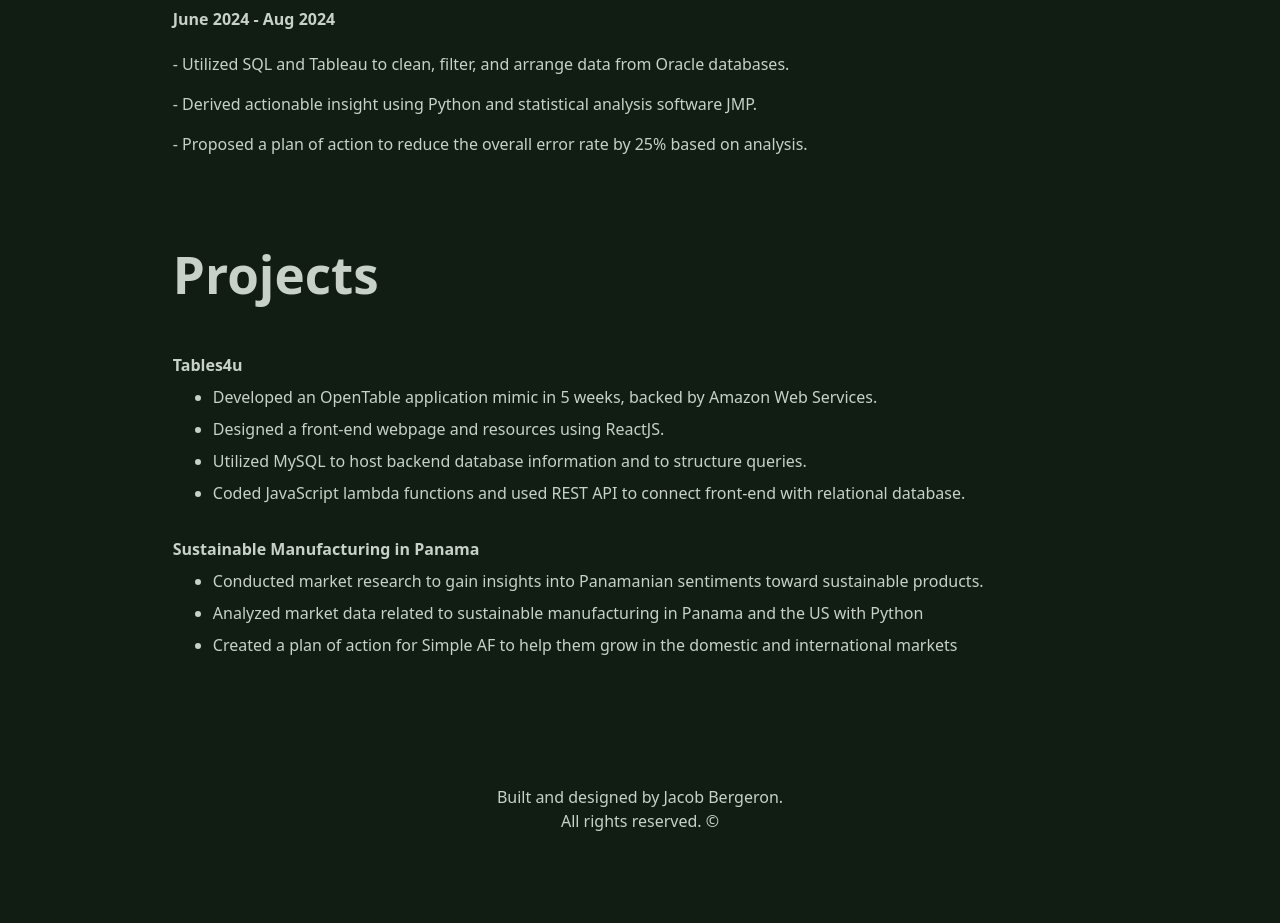
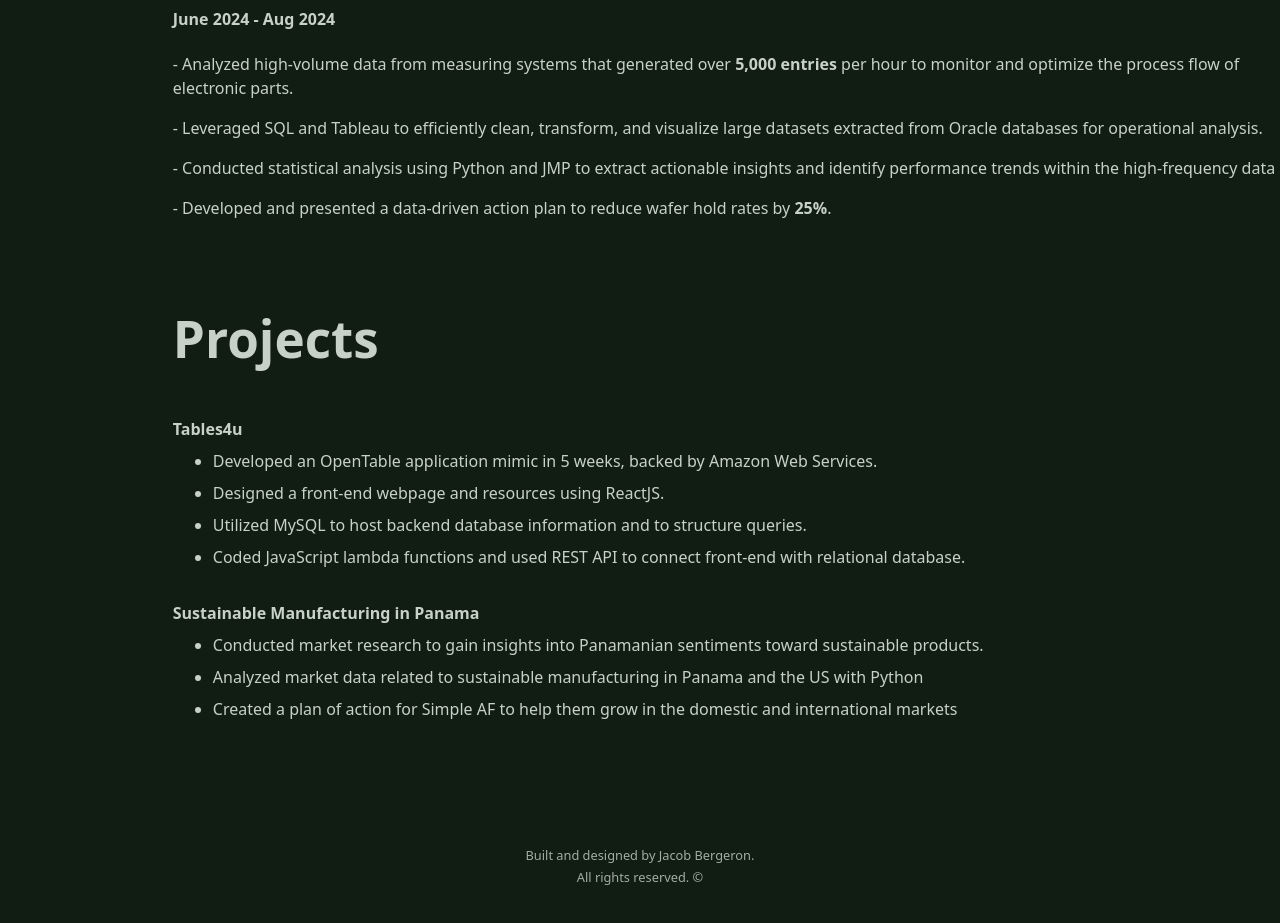
Before and after one commit to Jacob-Bergeron/Personal-Portfolio, a React (Vite) app: page / in a window 1280 px wide. Shown: the part 1129-2052 px from the top of the page. Before the commit the page ends 1978 px from the top, so only its background shows below. Built offline with nearby package versions, Linux system fonts and the light colour scheme.

Commit message:
fade section

```diff
--- a/package.json
+++ b/package.json
@@ -12,11 +12,13 @@
   "dependencies": {
     "@mantine/core": "^8.0.2",
     "@mantine/hooks": "^8.0.2",
+    "aos": "^2.3.4",
     "react": "^19.1.0",
     "react-dom": "^19.1.0"
   },
   "devDependencies": {
     "@eslint/js": "^9.25.0",
+    "@types/aos": "^3.0.7",
     "@types/react": "^19.1.2",
     "@types/react-dom": "^19.1.2",
     "@vitejs/plugin-react": "^4.4.1",
--- a/src/App.tsx
+++ b/src/App.tsx
@@ -1,3 +1,4 @@
+import { useEffect } from 'react';
 import { MantineProvider, Image, Flex, Text } from '@mantine/core';
 import Header from './components/Header';
 import Intro from './components/Intro';
@@ -10,16 +11,30 @@ import SkyImage from './components/SkyImage';
 import "./styles/Global.css";
 import "./App.css"
 
+import AOS from 'aos';
+import 'aos/dist/aos.css';
+import FadeSection from './components/FadeSection';
+
 function App() {
+  useEffect(() => {
+    AOS.init({
+      duration: 1800,
+      once: true,
+      offset: 100,
+    });
+  }, []);
+
   return (
-    <MantineProvider>
+    <MantineProvider >
       <Header />
+      <FadeSection>
       <Intro />
       <About />
       <SkyImage />
       <Experience />
       <ProjectSection />
       <Footer />
+      </ FadeSection>
     </MantineProvider>
   );
 }
--- a/src/components/About.tsx
+++ b/src/components/About.tsx
@@ -1,15 +1,12 @@
 import { Title, Text, Box } from '@mantine/core';
 
-
-
 const About = () => (
-    <Box className='box-section'
+    <Box className='box-section' data-aos="fade-up"
     >
         <Title> About</Title>
         <Text>
             I am currently a Software Development Intern at RTX.
             Outside of work and school, I enjoy being outdoors, reading philosophy and playing video games.
-
         </Text>
     </Box>
 );
--- a/src/components/Experience.tsx
+++ b/src/components/Experience.tsx
@@ -3,7 +3,6 @@ import { Title, Text, Stack, Flex, Box, Container } from '@mantine/core';
 const Experience = () => (
     <Box id='experience'
         className='box-section'
-
     >
 
         <Flex >
@@ -18,13 +17,16 @@ const Experience = () => (
                     <Title order={2} style={{marginBottom: "0"}}>Data Science Intern</Title>
                     <Title order={4} style={{marginTop: "0"}} >June 2024 - Aug 2024</Title>
                     <Text className='bullet-point' >
-                        - Utilized SQL and Tableau to clean, filter, and arrange data from Oracle databases.
+                        - Analyzed high-volume data from measuring systems that generated over <b>5,000 entries</b> per hour to monitor and optimize the process flow of electronic parts.
                     </Text>
                     <Text className='bullet-point'>
-                        - Derived actionable insight using Python and statistical analysis software JMP.
+                        - Leveraged SQL and Tableau to efficiently clean, transform, and visualize large datasets extracted from Oracle databases for operational analysis.
                     </Text>
                     <Text className='bullet-point' >
-                        - Proposed a plan of action to reduce the overall error rate by 25% based on analysis.
+                        - Conducted statistical analysis using Python and JMP to extract actionable insights and identify performance trends within the high-frequency data
+                    </Text>
+                    <Text className='bullet-point' >
+                        - Developed and presented a data-driven action plan to reduce wafer hold rates by <b>25%</b>.
                     </Text>
                 </Container>
             </Stack>
--- /dev/null
+++ b/src/components/FadeSection.tsx
@@ -0,0 +1,9 @@
+function FadeSection({ children }: { children: React.ReactNode }) {
+  return (
+    <div data-aos="fade-up">
+      {children}
+    </div>
+  );
+}
+
+export default FadeSection;
--- a/src/components/Footer.tsx
+++ b/src/components/Footer.tsx
@@ -7,10 +7,10 @@ const Footer = () => {
         }}
         >
             <Flex gap="0.1px" direction="column" align="center" justify="center">
-                <Text style={{marginBottom: '0rem'}}>
+                <Text style={{marginBottom: '0.2rem', fontSize: '0.8rem', opacity: '0.8'}}>
                     Built and designed by Jacob Bergeron.
                 </Text>
-                <Text style={{marginTop: '0rem'}}>
+                <Text style={{marginTop: '0rem', marginBottom: '3em', fontSize: '0.8rem', opacity: '0.8'}}>
                     All rights reserved. ©
                 </Text>
             </Flex>
--- a/src/components/Intro.tsx
+++ b/src/components/Intro.tsx
@@ -6,13 +6,15 @@ const Intro = () => (
         style={{
             paddingTop: '15vh',
             paddingBottom: '4vh',
+
         }}
+
     >
 
         <Flex justify="center">
             <Stack align="center" my="xl" >
                 <Flex justify="center">
-                    <Title order={1}>Hi, I'm <b> Jacob</b></Title>
+                    <Title order={1}>Hi, I'm <b>Jacob</b></Title>
                 </Flex>
                 <Text size="lg" style={{ maxWidth: '40vw', textAlign: 'center' }}>
                     I am an undergraduate Computer Science student at Worcester Polytechnic Institute.
--- a/src/components/Project.tsx
+++ b/src/components/Project.tsx
@@ -20,7 +20,7 @@ const Project = ({ title, points, image }: ProjectProps) => {
                     </Text>
 
                     {/* Bullet Points */}
-                    <List className="bullet-point" pl="pl" spacing="xs" size="xs" mt="sm" style={{}}>
+                    <List className="bullet-point" pl="pl" spacing="xs" size="xs" mt="sm">
                         {points.map((point, index) => (
                             <List.Item key={index} style={{paddingTop: '0.5rem'}}>{point}</List.Item>
                         ))}
--- a/src/components/ProjectSection.tsx
+++ b/src/components/ProjectSection.tsx
@@ -2,7 +2,7 @@ import { Box, Flex, Text, Container, Title } from '@mantine/core';
 import Project from './Project';
 
 const ProjectSection = () => (
-    <Box id='project-section' className='box-section'>
+    <Box id='project-section' className='box-section' >
 
         {/* Title */}
         <Flex align="center">
--- a/src/components/SkyImage.tsx
+++ b/src/components/SkyImage.tsx
@@ -5,7 +5,7 @@ import sky from "../assets/background-sky.jpeg"
 const SkyImage = () => {
     return (
 
-        <Flex style={{ width: '100%', justifyContent: 'center', paddingTop: '8vh', paddingBottom: '8vh' }}>
+        <Flex style={{ width: '100%', justifyContent: 'center', paddingTop: '8vh', paddingBottom: '8vh' }} >
             <Image className='background-image' src={sky} alt="Background" />
         </Flex>
 
--- a/src/styles/Header.css
+++ b/src/styles/Header.css
@@ -3,6 +3,7 @@
   color: white;
   width: 100%;
   position: fixed;
+  z-index: 1000;
 }
 
 .header-button{
```
Also changed, not shown: 1 other file (tests, documents, lock files or other folders).
